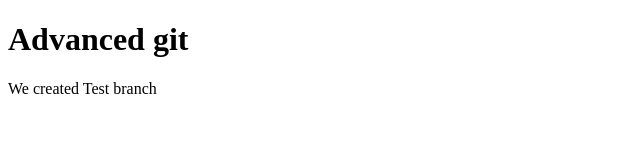
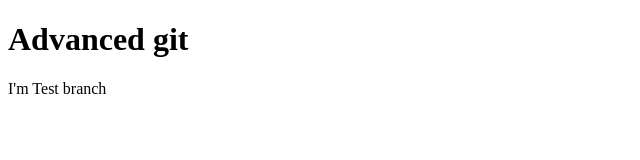
Before and after one commit to Aena1303/git-merge, a plain HTML site: page index.html in a window 1280 px wide. Shown: the full height of the page, 0-640 px from the left. Drawn offline with Linux system fonts and the light colour scheme.

Commit message:
we updated text

```diff
--- a/index.html
+++ b/index.html
@@ -9,7 +9,7 @@
 
     <h1>Advanced git</h1>
 
-    <p>We created Test branch</p>
+    <p>I'm Test branch</p>
 
 </body>
 </html>
```
